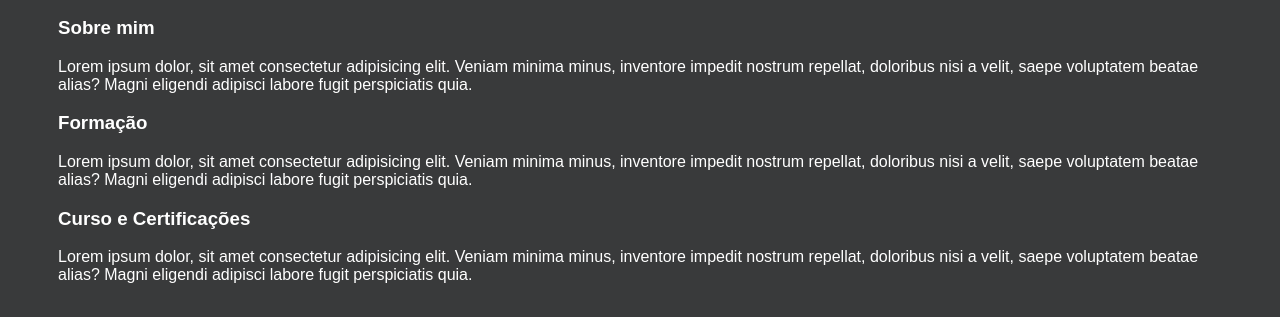
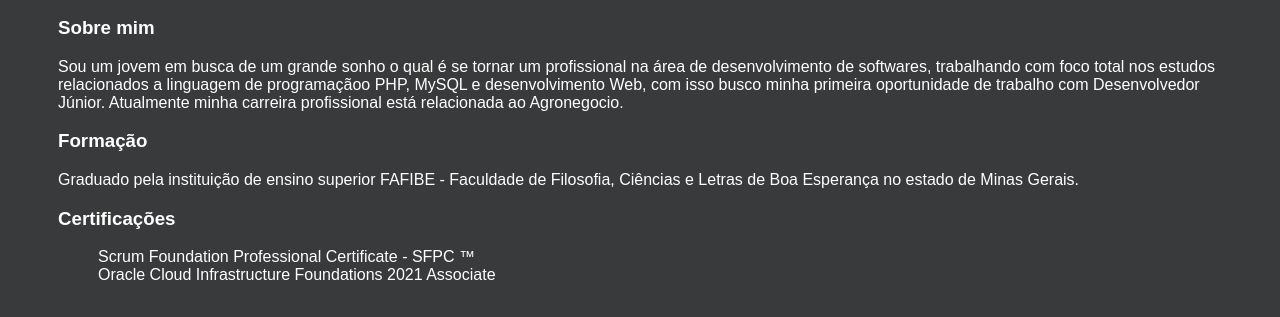
Before and after one commit to Igoor-goomes/my-portfolio, a plain HTML site: page index.html in a window 1280 px wide. Shown: the part 357-674 px from the top of the page. Drawn offline with Linux system fonts and the light colour scheme.

Commit message:
incluindo informações

```diff
--- a/index.css
+++ b/index.css
@@ -4,7 +4,7 @@ body {
     font-family: Arial, Helvetica, sans-serif;
 }
 
-ul {
+ul{
     display: flex;
     justify-content: space-between;
     list-style-type: none;
@@ -59,3 +59,7 @@ footer p {
 nav a:hover {
     color:green;
 }
+
+#ul-certifica {
+    list-style-type: none;
+}
--- a/index.html
+++ b/index.html
@@ -21,8 +21,8 @@
                         <a href="contatos.html">Contato</a>
                     </li>
                 </ul>
+
         </nav>
-
         <header>
             <div id="foto-perfil">
                 <img src="./img/panda.png" alt="foto">
@@ -34,24 +34,28 @@
             <section>
                 <h3>Sobre mim</h3>
                 <p>
-                    Lorem ipsum dolor, sit amet consectetur adipisicing elit. Veniam minima minus, inventore impedit nostrum repellat, doloribus nisi a velit, saepe voluptatem beatae alias? Magni eligendi adipisci labore fugit perspiciatis quia.
+                    Sou um jovem em busca de um grande sonho o qual é se tornar um profissional na área de desenvolvimento de softwares,
+                     trabalhando com foco total nos estudos relacionados a linguagem de programaçãoo PHP, MySQL e desenvolvimento Web, com isso busco minha primeira oportunidade de trabalho com Desenvolvedor Júnior. Atualmente minha carreira profissional está relacionada ao Agronegocio.
                 </p>
             </section>
             <section>
                 <h3>Formação</h3>
                 <p>
-                    Lorem ipsum dolor, sit amet consectetur adipisicing elit. Veniam minima minus, inventore impedit nostrum repellat, doloribus nisi a velit, saepe voluptatem beatae alias? Magni eligendi adipisci labore fugit perspiciatis quia.
+                    Graduado pela instituição de ensino superior FAFIBE - Faculdade de Filosofia, Ciências e Letras de Boa Esperança no estado de Minas Gerais.
                 </p>
             </section>
             <section>
-                <h3>Curso e Certificações</h3>
-                <p>
-                    Lorem ipsum dolor, sit amet consectetur adipisicing elit. Veniam minima minus, inventore impedit nostrum repellat, doloribus nisi a velit, saepe voluptatem beatae alias? Magni eligendi adipisci labore fugit perspiciatis quia.
-                </p>
+                <h3>Certificações</h3>
+                <div>
+                    <ol id="ul-certifica">
+                        <li>Scrum Foundation Professional Certificate - SFPC &trade;</li>
+                        <li>Oracle Cloud Infrastructure Foundations 2021 Associate</li>
+                    </ol>
+                </div>
             </section>
         </main>
         <footer>
-            <a href="https://github.com/igoorgoomes" target="_blank" rel="noopener noreferrer">
+            <a href="https://github.com/Igoor-goomes" target="_blank" rel="noopener noreferrer">
                 <img src="./img/github.svg" alt="logo-github">
                 <p>Github</p>
             </a>
```
Lines whose indentation alone changed are shown as unchanged.
